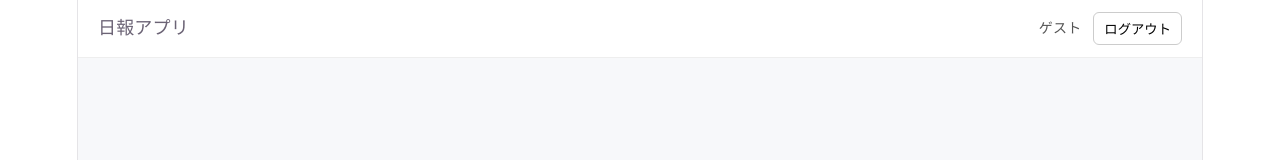
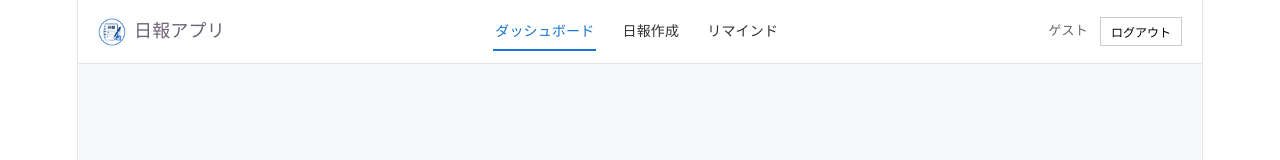
Before and after one commit to tokoMatsubara/Nippo_group7, a React app in the folder frontend/: page /dashboard in a window 1280 px wide. Shown: the top 160 px of the page. Built offline with nearby package versions, Linux system fonts and the light colour scheme; no server answers; the HTML template or start-up script is replaced by a standard one.

Commit message:
全ページ共通のヘッダーUI改善

```diff
--- a/frontend/src/components/Header.jsx
+++ b/frontend/src/components/Header.jsx
@@ -1,10 +1,9 @@
-import { useNavigate } from "react-router-dom";
+import { useNavigate, NavLink } from "react-router-dom";
+import logoIcon from "../assets/a_clean_flat_modern_vector_icon_on_a_white_backgro.png";
 import "../styles/Header.css";
 
 export default function Header() {
     const navigate = useNavigate();
-
-    const userId = localStorage.getItem("user_id");
 
     const userName = localStorage.getItem("user_name");
 
@@ -17,26 +16,31 @@ export default function Header() {
     return (
         <header className="appHeader">
 
-            <div
-                className="logo"
-                onClick={() => navigate("/dashboard")}
-            >
+            <div className="logo" onClick={() => navigate("/dashboard")}>
+
+                <img src={logoIcon} alt="logo" className="logoIcon" />
+
                 日報アプリ
             </div>
 
+            <nav className="navLinks">
+                <NavLink to="/dashboard">ダッシュボード</NavLink>
+                <NavLink to="/create-report">日報作成</NavLink>
+                <NavLink to="/remind">リマインド</NavLink>
+
+                {/* 日付付きルートは固定リンクにしにくいので例だけ */}
+                {/* 必要ならボタン遷移にする */}
+                {/* <NavLink to="/daily-list/2026-01-01/2026-01-31">一覧</NavLink> */}
+            </nav>
+
             <div className="headerRight">
-
                 <span className="userName">
                     {userName || "ゲスト"}
                 </span>
 
-                <button
-                    className="logoutBtn"
-                    onClick={handleLogout}
-                >
+                <button className="logoutBtn" onClick={handleLogout}>
                     ログアウト
                 </button>
-
             </div>
 
         </header>
--- a/frontend/src/styles/Header.css
+++ b/frontend/src/styles/Header.css
@@ -1,22 +1,88 @@
 .appHeader {
-    display: flex;
-    justify-content: space-between;
-    align-items: center;
-
-    padding: 12px 20px;
-    background: white;
-    border-bottom: 1px solid #eee;
-
     position: sticky;
     top: 0;
-    z-index: 100;
+    z-index: 1000;
+
+    height: 64px;
+
+    display: flex;
+    align-items: center;
+    justify-content: space-between;
+
+    padding: 0 20px;
+
+    background: #fff;
+    border-bottom: 1px solid #e5e5e5;
 }
 
-/* 左：ロゴ */
+/* ロゴ */
 .logo {
+    display: flex;
+    align-items: center;
+    gap: 8px;
+
+    font-weight: bold;
     font-size: 18px;
-    font-weight: bold;
     cursor: pointer;
+
+    transition: opacity 0.2s ease;
+}
+
+.logo:hover {
+    opacity: 0.7;
+}
+
+.logoIcon {
+    width: 28px;
+    height: 28px;
+    object-fit: contain;
+}
+
+/* ナビ */
+.navLinks {
+    display: flex;
+    gap: 24px;
+}
+
+.navLinks a {
+    position: relative;
+    text-decoration: none;
+    color: #333;
+    font-size: 14px;
+
+    padding: 6px 2px;
+    transition: all 0.25s ease;
+}
+
+/* hoverアニメーション */
+.navLinks a:hover {
+    color: #1976d2;
+    transform: translateY(-2px);
+}
+
+/* 下線アニメーション */
+.navLinks a::after {
+    content: "";
+    position: absolute;
+    left: 0;
+    bottom: 0;
+
+    width: 0%;
+    height: 2px;
+    background: #1976d2;
+
+    transition: width 0.3s ease;
+}
+
+.navLinks a:hover::after,
+.navLinks a.active::after {
+    width: 100%;
+}
+
+/* active */
+.navLinks a.active {
+    color: #1976d2;
+    font-weight: 600;
 }
 
 /* 右側 */
@@ -26,21 +92,23 @@
     gap: 12px;
 }
 
-/* ユーザー名 */
 .userName {
-    font-size: 14px;
-    color: #555;
+    font-size: 13px;
+    color: #666;
 }
 
-/* ログアウトボタン */
+/* ボタン */
 .logoutBtn {
-    padding: 6px 10px;
     border: 1px solid #ccc;
     background: white;
-    border-radius: 6px;
+    padding: 5px 10px;
+    font-size: 12px;
+
     cursor: pointer;
+    transition: all 0.2s ease;
 }
 
 .logoutBtn:hover {
-    background: #f3f4f6;
+    background: #f5f5f5;
+    border-color: #999;
 }
```
Also changed, not shown: frontend/src/assets/a_clean_flat_modern_vector_icon_on_a_white_backgro.png (added).
